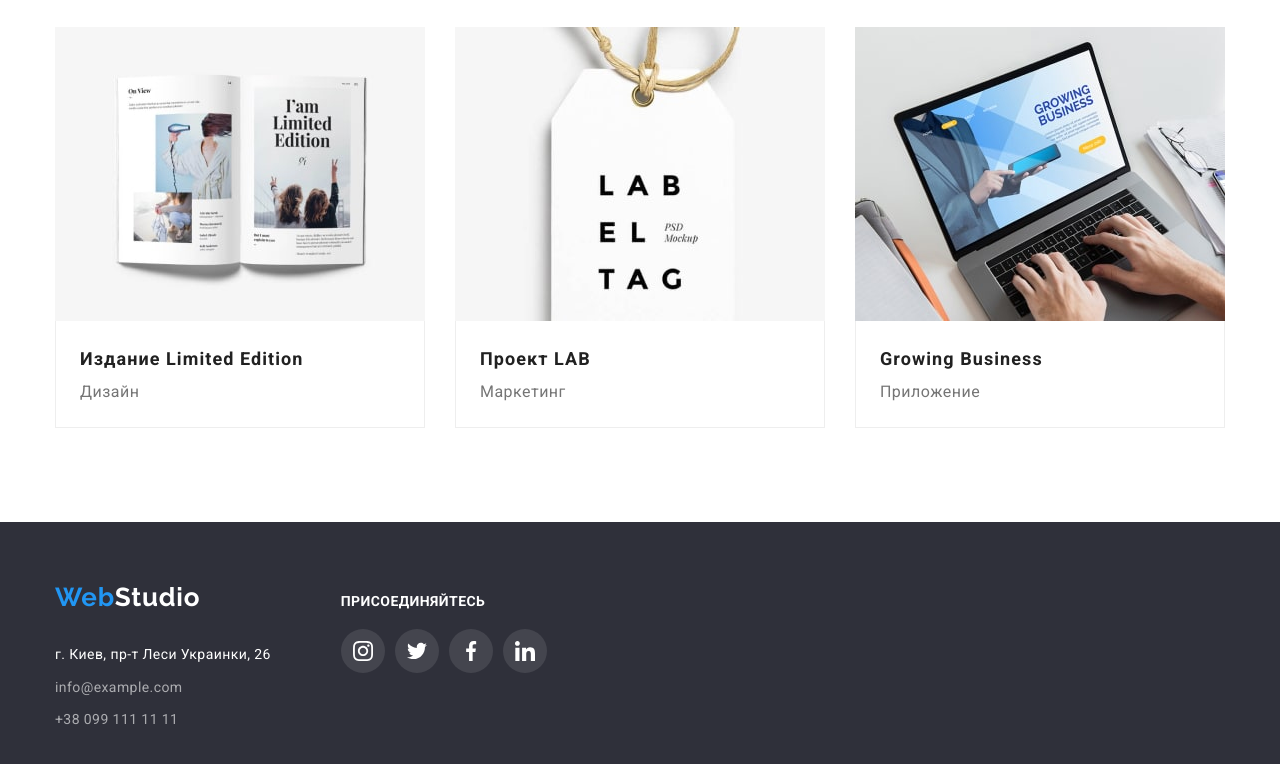
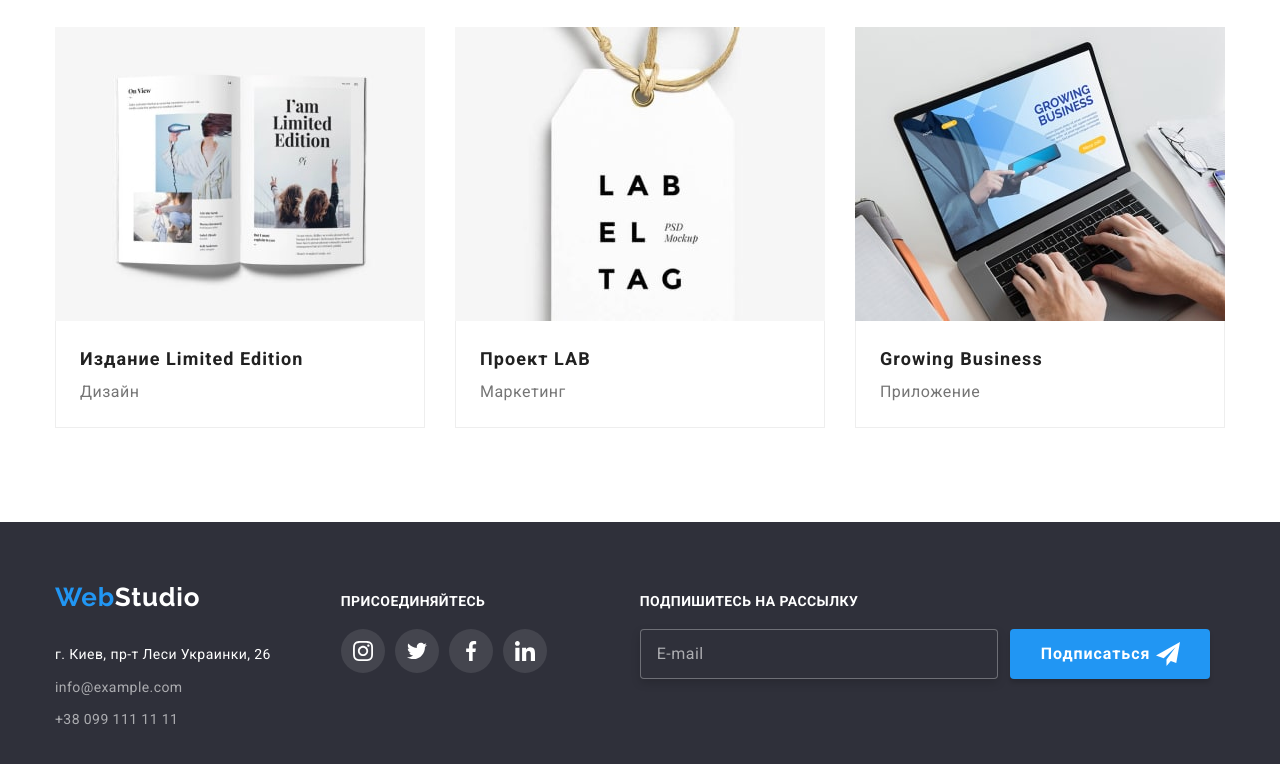
Before and after one commit to Tatianayarchenko/goit-markup-hw-06, a plain HTML site: page portfolio.html in a window 1280 px wide. Shown: the part 1098-1862 px from the top of the page. Drawn offline with nearby package versions, Linux system fonts and the light colour scheme.

Commit message:
add footer portfolio FINISH HW-6

```diff
--- a/portfolio.html
+++ b/portfolio.html
@@ -241,6 +241,15 @@
                     </li>
                 </ul>
             </div>
+            <div class="footer-form">
+                <p class="footer-title">Подпишитесь на рассылку</p>
+                <form action="#" class="footer-form-field">
+                    <input type="email" name="mail" required="required" placeholder="E-mail" class="footer-input">
+                    <button type="submit" class="btn footer-btn">Подписаться <svg class="footer-icon" width="24" height="24">
+                            <use href="./images/icons.svg#icon-send"></use>
+                        </svg></button>
+                </form>
+            </div>
         </div>
     </footer>
 </body>
```
